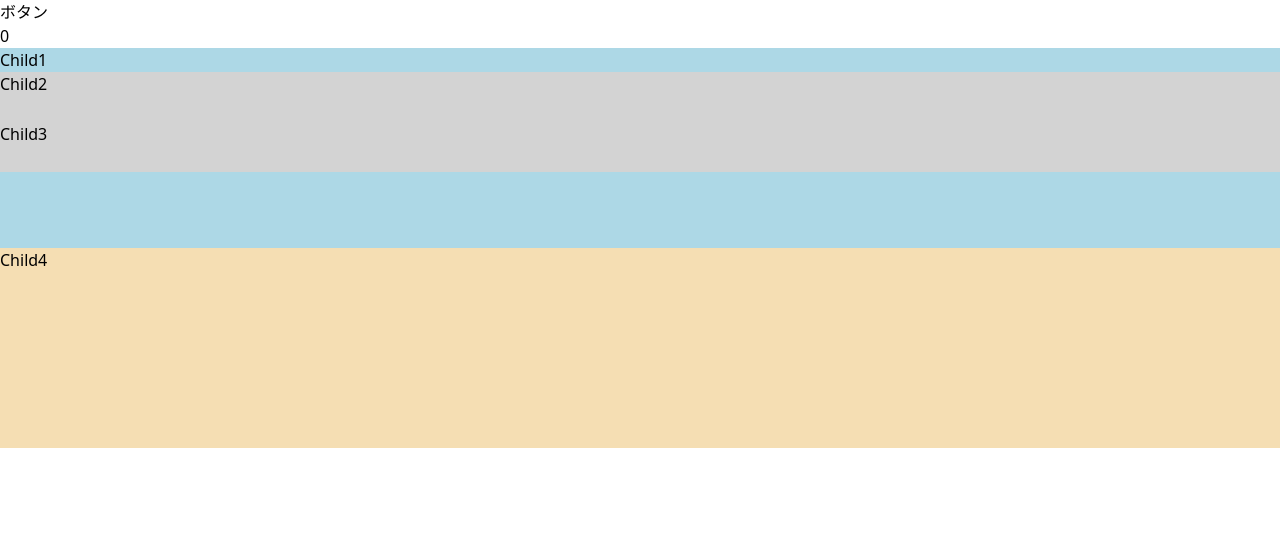
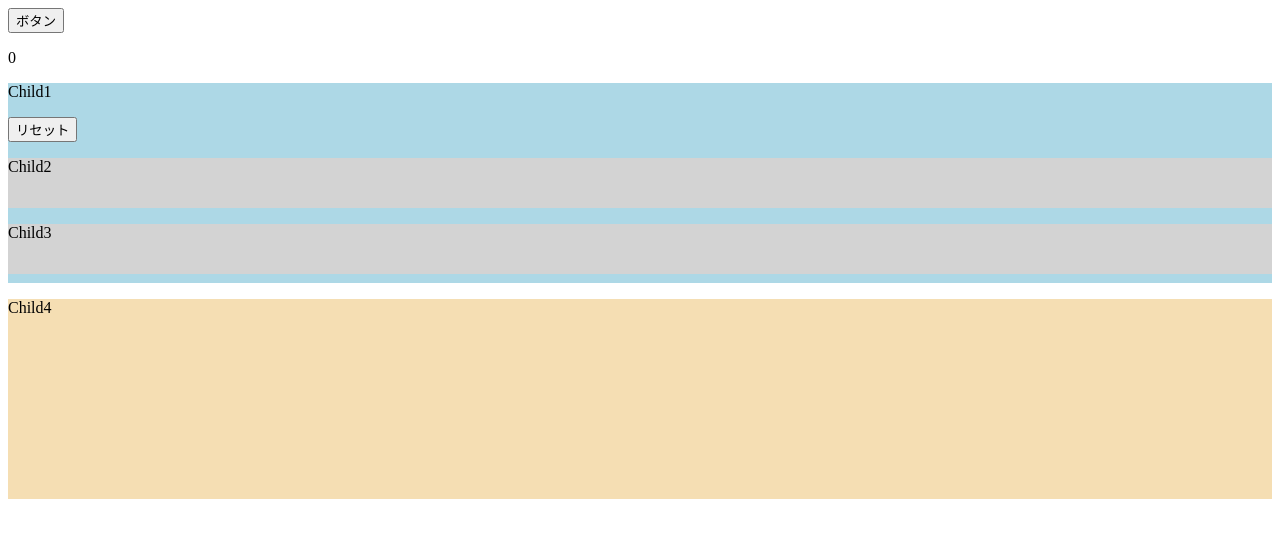
Before and after one commit to code-polaris044/react-test, a React (Vite) app: page / in a window 1280 px wide. Shown: the top 538 px of the page. Built offline with nearby package versions, Linux system fonts and the light colour scheme.

Commit message:
コンポーネントと関数のメモ化

```diff
--- a/index.html
+++ b/index.html
@@ -4,7 +4,7 @@
     <meta charset="UTF-8" />
     <link rel="icon" type="image/svg+xml" href="/vite.svg" />
     <meta name="viewport" content="width=device-width, initial-scale=1.0" />
-    <link rel="stylesheet" href="./src/css/tailwindcss.css">
+    <!-- <link rel="stylesheet" href="./src/css/tailwindcss.css"> -->
     <title>Vite + React</title>
   </head>
   <body>
--- a/src/App.jsx
+++ b/src/App.jsx
@@ -1,8 +1,8 @@
-import { useState } from "react";
+import { useState, memo, useCallback } from "react";
 import { Child1 } from "./components/Child1";
 import { Child4 } from "./components/Child4";
 
-export const App = () => {
+export const App = memo(() => {
 	console.log("Appレンダリング");
 
 	const [num, setNum] = useState(0);
@@ -11,12 +11,19 @@ export const App = () => {
 		setNum(num + 1);
 	};
 
+	const onClickReset = useCallback(() => {
+		setNum(0);
+	}, []);
+
 	return (
 		<>
-			<button type='submit'>{onClickButton}ボタン</button>
+			<button type='submit' onClick={onClickButton}>
+				ボタン
+			</button>
 			<p>{num}</p>
-			<Child1 />
+			{/* Propsとして関数を指定 */}
+			<Child1 onClickReset={onClickReset} />
 			<Child4 />
 		</>
 	);
-};
+});
--- a/src/components/Child1.jsx
+++ b/src/components/Child1.jsx
@@ -1,3 +1,4 @@
+import { memo } from "react";
 import { Child2 } from "./Child2";
 import { Child3 } from "./Child3";
 
@@ -7,14 +8,19 @@ const style = {
 	padding: "8Ppx",
 };
 
-export const Child1 = () => {
+export const Child1 = memo((props) => {
 	console.log("Child1 レンダリング");
+
+	const { onClickReset } = props;
 
 	return (
 		<div style={style}>
 			<p>Child1</p>
+			<button type='submit' onClick={onClickReset}>
+				リセット
+			</button>
 			<Child2 />
 			<Child3 />
 		</div>
 	);
-};
+});
--- a/src/components/Child2.jsx
+++ b/src/components/Child2.jsx
@@ -1,9 +1,11 @@
+import { memo } from "react";
+
 const style = {
 	height: "50px",
 	backgroundColor: "lightgray",
 };
 
-export const Child2 = () => {
+export const Child2 = memo(() => {
 	console.log("Child2 レンダリング");
 
 	return (
@@ -11,4 +13,4 @@ export const Child2 = () => {
 			<p>Child2</p>
 		</div>
 	);
-};
+});
--- a/src/components/Child3.jsx
+++ b/src/components/Child3.jsx
@@ -1,9 +1,11 @@
+import { memo } from "react";
+
 const style = {
 	height: "50px",
 	backgroundColor: "lightgray",
 };
 
-export const Child3 = () => {
+export const Child3 = memo(() => {
 	console.log("Child3 レンダリング");
 
 	return (
@@ -11,4 +13,4 @@ export const Child3 = () => {
 			<p>Child3</p>
 		</div>
 	);
-};
+});
--- a/src/components/Child4.jsx
+++ b/src/components/Child4.jsx
@@ -1,9 +1,11 @@
+import { memo } from "react";
+
 const style = {
 	height: "200px",
 	backgroundColor: "wheat",
 };
 
-export const Child4 = () => {
+export const Child4 = memo(() => {
 	console.log("Child4 レンダリング");
 
 	return (
@@ -11,4 +13,4 @@ export const Child4 = () => {
 			<p>Child4</p>
 		</div>
 	);
-};
+});
```
